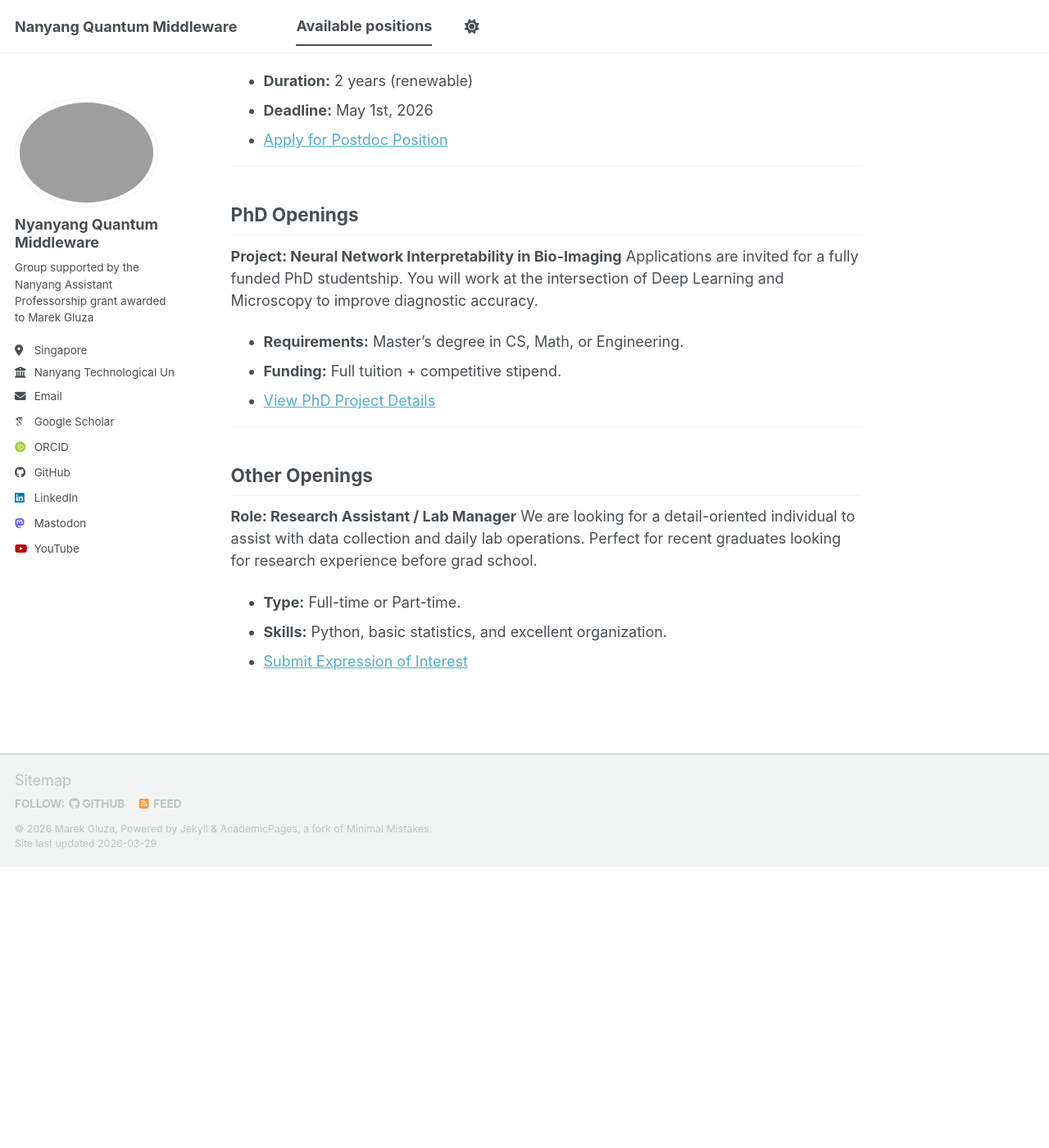
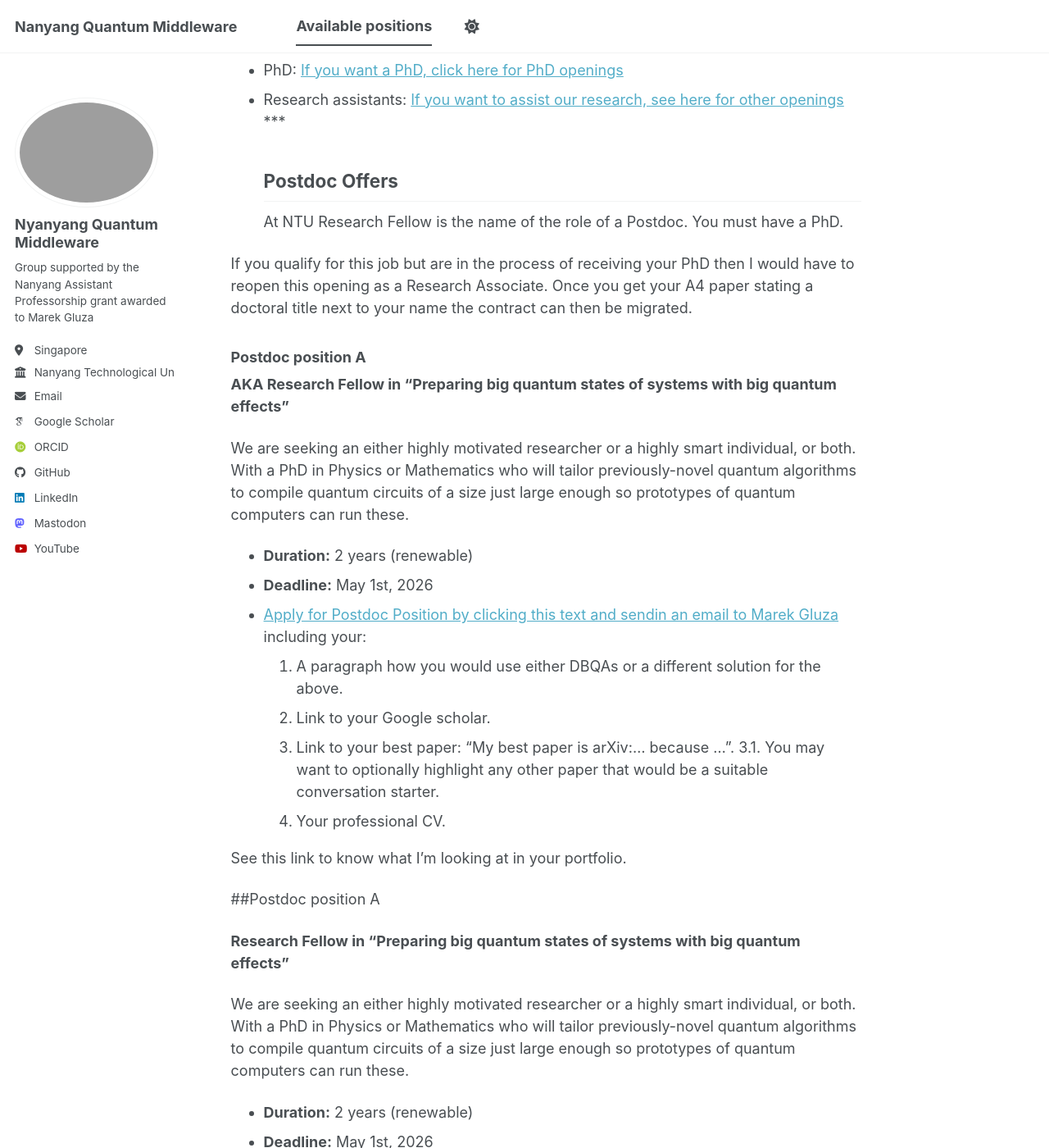
Before and after one commit to marekgluza/marekgluza.github.io, a Jekyll site: the page built from available_positions/openings.md, in a window 1280 px wide and 1400 px high, scrolled down 375 px. Shown: the whole window at 82% size. Built offline with Jekyll 4.4.1, drawn with Linux system fonts in a browser that asks for light colours; some web fonts are replaced; a script bundle is joined from its source files by our own code; library files that are not in the unit come from our copies; before the commit the page ends 1432 px from its top, so only the background shows below that; some of the changed text lies outside the part shown.

Commit message:
Update openings.md

```diff
--- a/available_positions/openings.md
+++ b/available_positions/openings.md
@@ -1,22 +1,62 @@
 ---
-title: "Portfolio item number 1"
-excerpt: "Short description of portfolio item number 1<br/><img src='/images/500x300.png'>"
-collection: portfolio
+title: "These are unofficial sketches of job descriptions for formal offers"
+excerpt: "Short description of various job offers"
+collection: opening
 ---
+Table of contents:
+* Postdocs: [If you have a PhD, click here for Postdoc offers](#postdoc-offers)
+* [Postdoc position A](#postdoc-position-a) Circuit compilation: Preparing quantum many-body states on quantum computers
+  * [Postdoc position B](#postdoc-position-b) Unitary synthesis: Developing quantum algorithms based on Riemannian optimization
+  * [Postdoc position C](#postdoc-position-c) Middleware fellow: Extending the operation capabilities of quantum computing prototypes
+* PhD: [If you want a PhD, click here for PhD openings](#phd-openings)
+* Research assistants: [If you want to assist our research, see here for other openings](#other-openings)
+***
+## Postdoc Offers
+At NTU Research Fellow is the name of the role of a Postdoc. You must have a PhD.
 
-* [If you have a PhD, click here for Postdoc offers](#postdoc-offers)
-* [If you want a PhD, click here for PhD openings](#phd-openings)
-* [If you want to assist our research, see here for other openings](#other-openings)
+If you qualify for this job but are in the process of receiving your PhD then I would have to reopen this opening as a Research Associate. Once you get your A4 paper stating a doctoral title next to your name the contract can then be migrated.
 
-## Postdoc Offers
-**Position: Postdoctoral Researcher in Quantum Dynamics** We are seeking a highly motivated researcher with a PhD in Physics or Chemistry. This role focuses on developing novel algorithms for open quantum systems.
+### Postdoc position A
+
+**AKA Research Fellow in "Preparing big quantum states of systems with big quantum effects"**
+
+We are seeking an either highly motivated researcher or a highly smart individual, or both. With a PhD in Physics or Mathematics who will tailor previously-novel quantum algorithms to compile quantum circuits of a size just large enough so prototypes of quantum computers can run these.
+
 * **Duration:** 2 years (renewable)
 * **Deadline:** May 1st, 2026
-* [Apply for Postdoc Position](mailto:research-group@university.edu?subject=Postdoc%20Application)
+* [Apply for Postdoc Position by clicking this text and sendin an email to Marek Gluza](mailto:marekludwik.gluza@ntu.edu.sg) including your:
+  1. A paragraph how you would use either DBQAs or a different solution for the above.
+  2. Link to your Google scholar.
+  3. Link to your best paper: "My best paper is arXiv:... because ...".
+  3.1. You may want to optionally highlight any other paper that would be a suitable conversation starter.
+  4. Your professional CV.
+
+See this link to know what I'm looking at in your portfolio.
+
+##Postdoc position A
+
+**Research Fellow in "Preparing big quantum states of systems with big quantum effects"**
+
+We are seeking an either highly motivated researcher or a highly smart individual, or both. With a PhD in Physics or Mathematics who will tailor previously-novel quantum algorithms to compile quantum circuits of a size just large enough so prototypes of quantum computers can run these.
+
+* **Duration:** 2 years (renewable)
+* **Deadline:** May 1st, 2026
+* [Apply for Postdoc Position by clicking this text and sendin an email to Marek Gluza](mailto:marekludwik.gluza@ntu.edu.sg) including your:
+  1. A paragraph how you would use either DBQAs or a different solution for the above.
+  2. Link to your Google scholar.
+  3. Link to your best paper: "My best paper is arXiv:... because ...".
+  3.1. You may want to optionally highlight any other paper that would be a suitable conversation starter.
+  4. Your professional CV.
+
+Once I'll have it: See this link to know what I'm looking at in your portfolio.
+**Note for Applicants:** Shortlisted candidates will eventually need to complete a formal application via the **NTU Careers portal** to satisfy HR requirements. That official posting will likely ask for a "highly motivated candidate," but I hope you will keep your smarts nonetheless.
+
+The formal link will be available within the next 2 weeks; in the meantime, please submit your materials directly as outlined above.
 
 ---
 
 ## PhD Openings
+This is LLM's lorem ipsum:
 **Project: Neural Network Interpretability in Bio-Imaging** Applications are invited for a fully funded PhD studentship. You will work at the intersection of Deep Learning and Microscopy to improve diagnostic accuracy.
 * **Requirements:** Master’s degree in CS, Math, or Engineering.
 * **Funding:** Full tuition + competitive stipend.
@@ -25,6 +65,7 @@ collection: portfolio
 ---
 
 ## Other Openings
+This is LLM's lorem ipsum:
 **Role: Research Assistant / Lab Manager** We are looking for a detail-oriented individual to assist with data collection and daily lab operations. Perfect for recent graduates looking for research experience before grad school.
 * **Type:** Full-time or Part-time.
 * **Skills:** Python, basic statistics, and excellent organization.
```
